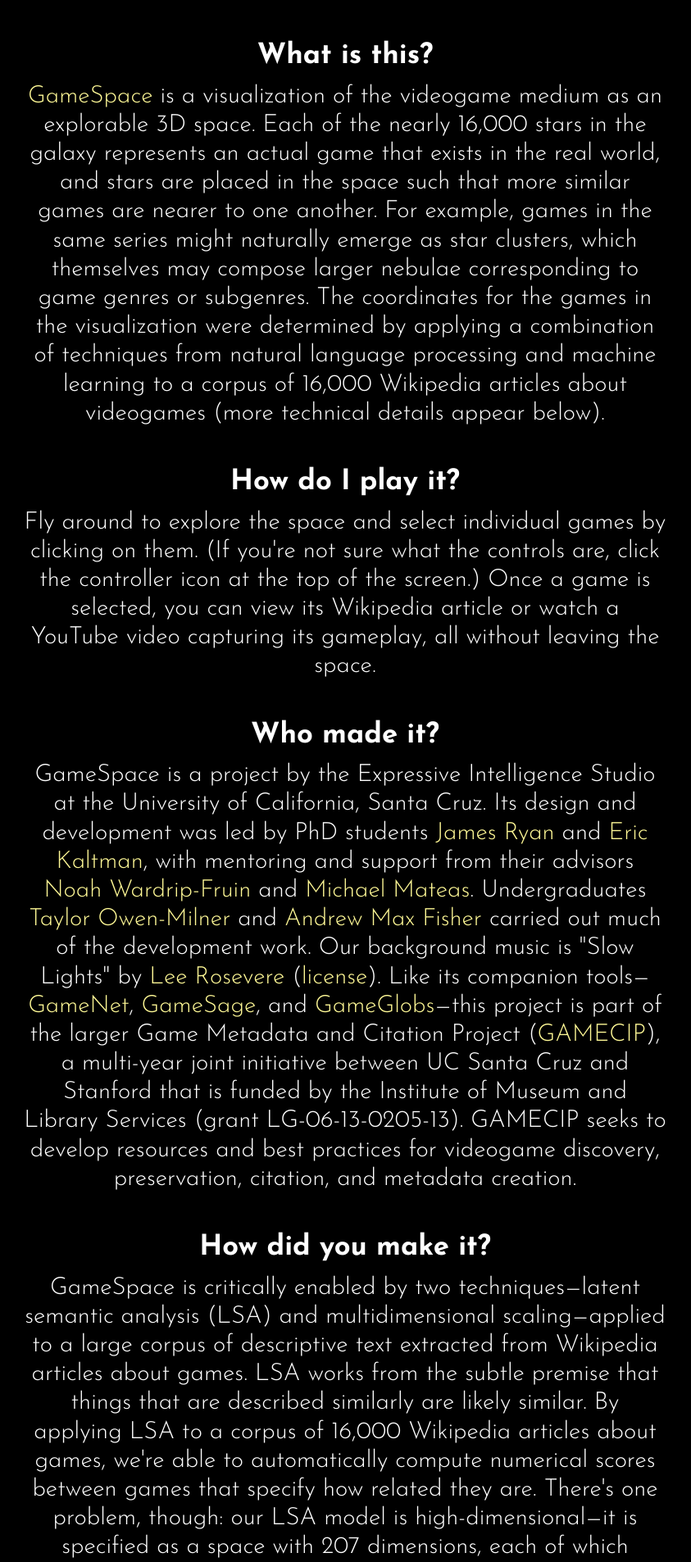
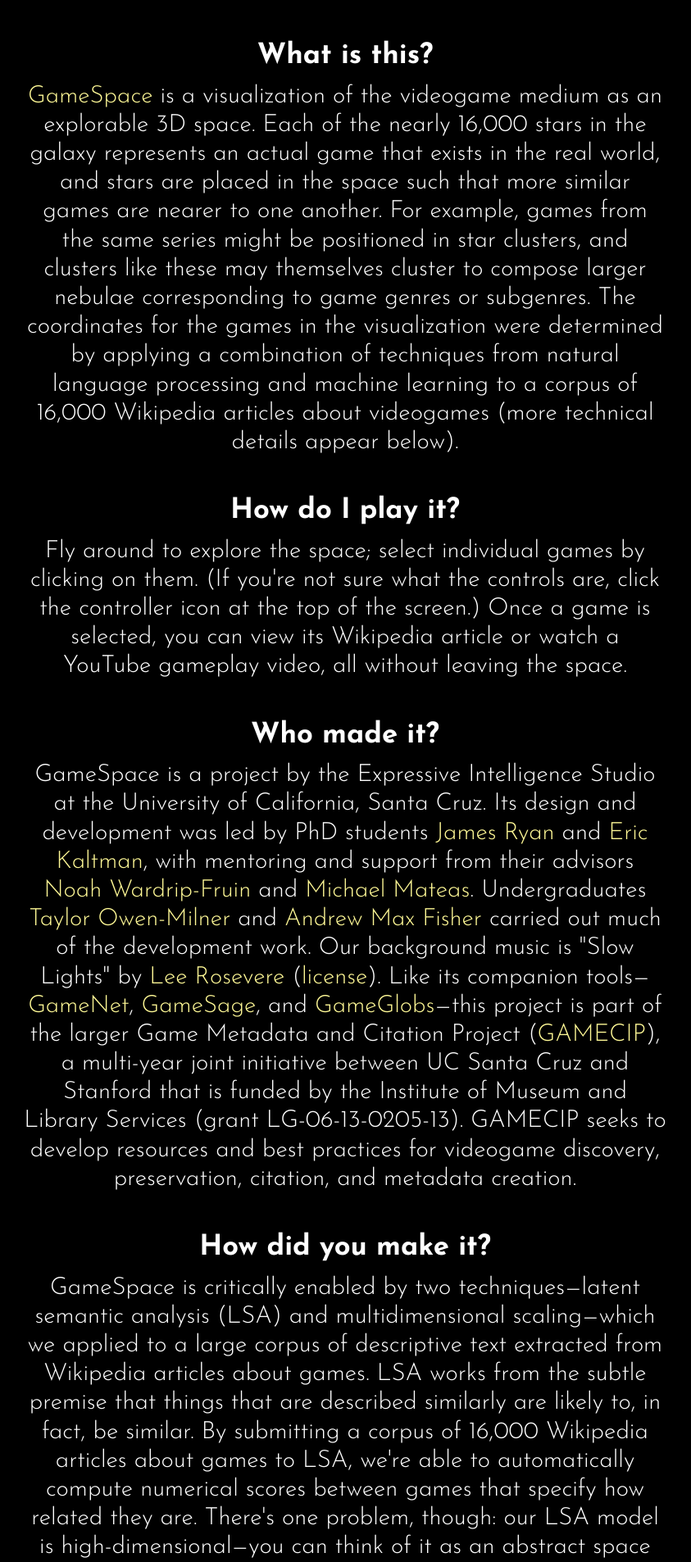
Before and after one commit to gamecip/gamespace, a Flask app: page /gamespace/FAQ in a window 1280 px wide. Shown: the part 454-2360 px from the top of the page at 82% size, without its empty margins (219-1062 px from the left). Run offline with Flask 2, Linux system fonts and the light colour scheme.

Commit message:
Improved FAQ

```diff
--- a/backend/app/templates/faq.html
+++ b/backend/app/templates/faq.html
@@ -90,19 +90,19 @@
         a visualization of the videogame medium as an explorable 3D space. Each of the
         nearly 16,000 stars in the galaxy represents an actual game that exists in the real world, and
         stars are placed in the space such that more similar games are nearer to one another. For example, games
-        in the same series might naturally emerge as star clusters, which themselves may compose larger nebulae
-        corresponding to game genres or subgenres. The coordinates for the games in the
-        visualization were determined by applying a combination of techniques from natural language processing
+        from the same series might be positioned in star clusters, and clusters like these may themselves
+        cluster to compose larger nebulae corresponding to game genres or subgenres. The coordinates for the games
+        in the visualization were determined by applying a combination of techniques from natural language processing
         and machine learning to a corpus of 16,000 Wikipedia articles about videogames (more
         technical details appear below).
     </div>
     <br><br>
     <div class="question">How do I play it?</div>
     <div class="answer">
-        Fly around to explore the space and select individual games by clicking on them. (If you're
+        Fly around to explore the space; select individual games by clicking on them. (If you're
         not sure what the controls are, click the controller icon at the top of the screen.) Once a
-        game is selected, you can view its Wikipedia article or watch a YouTube video capturing its
-        gameplay, all without leaving the space.
+        game is selected, you can view its Wikipedia article or watch a YouTube gameplay video, all without
+        leaving the space.
     </div>
     <br><br>
     <div class="question">Who made it?</div>
@@ -136,23 +136,25 @@
     <div class="question">How did you make it?</div>
     <div class="answer">
         GameSpace is critically enabled by two techniques—latent semantic analysis (LSA) and
-        multidimensional scaling—applied to a large corpus of descriptive text extracted from
+        multidimensional scaling—which we applied to a large corpus of descriptive text extracted from
         Wikipedia articles about games. LSA works from the subtle premise that things that are
-        described similarly are likely similar. By applying LSA to a corpus of 16,000 Wikipedia
-        articles about games, we're able to automatically compute numerical scores between games
+        described similarly are likely to, in fact, be similar. By submitting a corpus of 16,000 Wikipedia
+        articles about games to LSA, we're able to automatically compute numerical scores between games
         that specify how related they are. There's one problem, though: our LSA model is
-        high-dimensional—it is specified as a space with 207 dimensions, each of which pertain to
-        arcane statistical features of the article texts that are not interpretable by humans—which
+        high-dimensional—you can think of it as an abstract space with 207 dimensions—which
         means that it's hard to visualize. (Our answer to the challenge of visualizing our
-        207-dimensional model is GameSpace's companion tool, GameNet.) That's where multidimensional
-        scaling comes in—this is a statistical technique that allows you to convert high-dimensional
-        spaces into lower-dimensional approximations of them that can be visualized for humans.
+        207-dimensional model is GameSpace's companion tool,
+        <a href="http://gamecip-projects.soe.ucsc.edu/gamenet" target="_blank">GameNet</a>.)
+        That's where multidimensional
+        scaling comes in—this is a statistical technique that allows one to convert high-dimensional
+        spaces into lower-dimensional approximations of them (typically two- or three-dimensional
+        approximations, since those can be visualized for humans).
         Using a particular variant called t-distributed stochastic neighbor embedding, we built a
-        3D approximation of our 207-dimensional LSA model. The beauty is that this method positions
+        3D approximation of our 207-dimensional LSA model. The beauty, then, is that this method positions
         games in the 3D space such that they are near to the games they are near to in the
         207-dimensional space. So while it's not a perfect representation of the full model, it
-        works to maintain some of its critical topology. GameSpace, then, is simply this 3D space
-        rendered in a game engine (with a navigable camera), along with some extra features.
+        works to maintain important features of its topology. GameSpace, then, is simply this 3D space
+        rendered in a game engine (with a first-person camera and flying controls), along with some extra features.
     </div>
     <br><br>
     <div class="question">What languages and tools did you use to develop it?</div>
@@ -163,22 +165,22 @@
     <div class="question">I heard somewhere that this is a living visualization. What does that mean?</div>
     <div class="answer">
         Beginning in March 2017, GameSpace will scrape Wikipedia each night to collect any new videogame
-        articles that have appeared (or any existing articles that have been expanded beyond 250 words),
-        and it will process these to automatically add them into the space. This means that the visualization
-        will be living and growing and evolving as the canon of Wikipedia videogame articles grows and
-        evolves. If your wondering if a particular game is in the space, you'll want to check to see whether
-        it has a proper Wikipedia article. If it doesn't, you can author one, and the game will then be added
+        articles that have appeared (or any existing articles that have been expanded beyond our minimum threshold
+        of 250 words), and it will process these articles to automatically add new games into the space. This means
+        that the visualization will be living and growing and evolving as the collection of Wikipedia videogame articles
+        grows and evolves. If your wondering if a particular game is in the space, you'll want to check to see whether
+        it has a proper Wikipedia article. If it doesn't, you can author one for it, and the game will then be added
         into the space the next day.
     </div>
     <br><br>
     <div class="question">The YouTube video for a game that I selected was irrelevant. Why?</div>
     <div class="answer">
-        Due to the number of games in the model, we're currently generating queries for gameplay videos
-        and hoping the results are relevant. Of course, however, some games may not have gameplay videos
-        on YouTube (yet!). If you encountered an offensive video, let us know and we'll remove the link.
+        Due to the number of games in the model, we're currently generating YouTube queries for gameplay videos
+        and hoping that the results are relevant. Of course, some games may not even have gameplay videos
+        on YouTube (yet!). If you encounter an offensive video, let us know and we'll remove the link.
     </div>
     <br><br>
-    <div class="question">Have you thought about using this technique to visualize another domain?</div>
+    <div class="question">Have you thought about using this technique to visualize other domains?</div>
     <div class="answer">
         Yes. Stay tuned.
     </div>
@@ -193,7 +195,8 @@
     <div class="answer">
         Here's a  <a href="/data/gamespace_press_image_pack.zip" target="_blank">
         pack of images</a> that you can freely use. Also feel free to take and use any screenshots of the
-        application. If you can't quite get the image you need, let us know and we'll try to provide it for you.
+        application in action. If you can't quite get the image you need, let us know and we'll try to provide
+        it for you.
     </div>
     <br><br>
     <div class="question">I'm a scholar. How can I cite GameSpace in my work?</div>
@@ -209,8 +212,7 @@
           </li>
           <br>
           <li>A longer paper that articulates the approach of using natural language processing
-              in the field of game studies (note: this paper is not specifically about
-              GameSpace):<br><br>
+              in the field of game studies:<br><br>
               Ryan, J. O., Kaltman, E., Mateas, M., & Wardrip-Fruin, N. (2015). What
               we talk about when we talk about games: Bottom-up game studies using natural
               language processing. Proc. Foundations of Digital Games.
```
